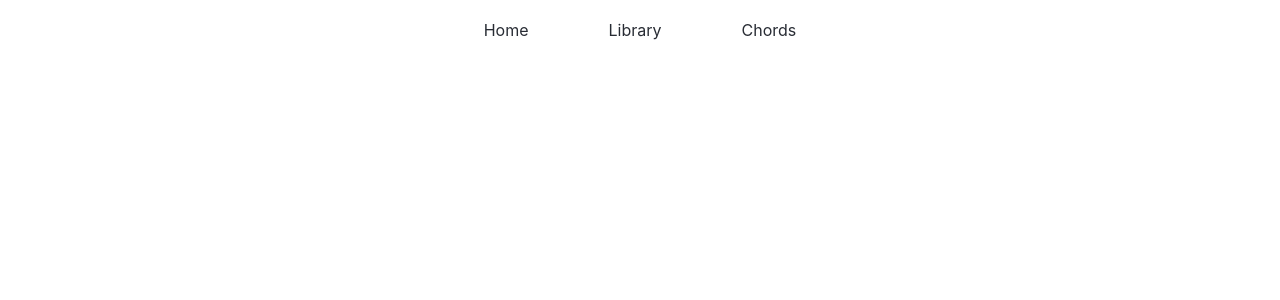
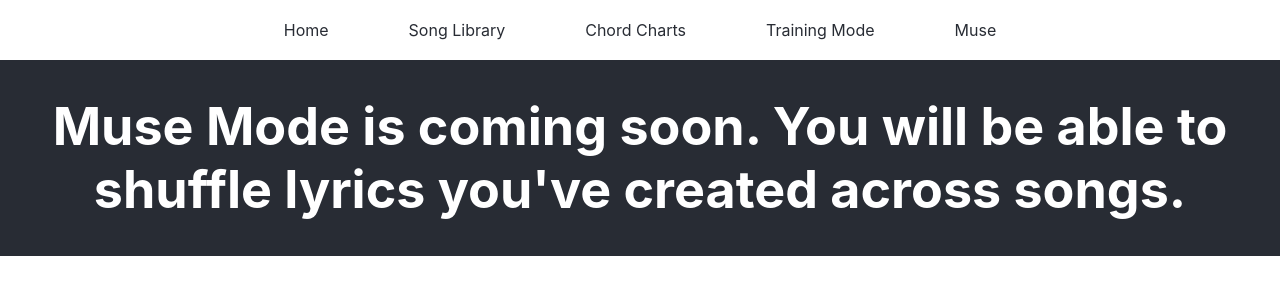
Before and after one commit to allisonkadel/musicality, a React (Create React App) app in the folder musicality-client/: page /muse in a window 1280 px wide. Shown: the top 300 px of the page. Built offline with nearby package versions, Linux system fonts and the light colour scheme.

Commit message:
create components Training and Muse and add react router Links to navbar

```diff
--- a/musicality-client/src/components/ChordChart.js
+++ b/musicality-client/src/components/ChordChart.js
@@ -1,6 +1,6 @@
 import React from 'react';
 
-const Home = () => {
+const ChordChart = () => {
     return(
         <div className='App-header'>
             <h1>Chord Chart images will go here.</h1>
@@ -8,4 +8,4 @@ const Home = () => {
     )
 }
 
-export default Home;
+export default ChordChart;
--- /dev/null
+++ b/musicality-client/src/components/Musee.js
@@ -0,0 +1,11 @@
+import React from 'react';
+
+const Muse = () => {
+    return(
+        <div className='App-header'>
+            <h1>Muse Mode is coming soon. You will be able to shuffle lyrics you've created across songs.</h1>
+        </div>
+    )
+}
+
+export default Muse;
--- a/musicality-client/src/components/NavBar.js
+++ b/musicality-client/src/components/NavBar.js
@@ -5,6 +5,8 @@ import './NavBar.css'
 // Import Presentational Components
 import Home from './Home';
 import ChordChart from './ChordChart';
+import Training from './Training';
+import Muse from './Musee';
 
 // Import Container Component
 import SongsContainer from '../containers/SongsContainer';
@@ -16,14 +18,19 @@ const NavBar = () => {
             <div >
                 <nav className='Nav-bar'>
                     <NavLink className='Nav-link' to='/'>Home</NavLink>
-                    <NavLink className='Nav-link' to='/library'>Library</NavLink>
-                    <NavLink className='Nav-link' to='/chords'>Chords</NavLink>
+                    <NavLink className='Nav-link' to='/songs'>Song Library</NavLink>
+                    <NavLink className='Nav-link' to='/chords'>Chord Charts</NavLink>
+                    <NavLink className='Nav-link' to='/training'>Training Mode</NavLink>
+                    <NavLink className='Nav-link' to='/muse'>Muse</NavLink>
                 </nav>
             </div>
             <div>
                 <Route exact path='/' component={Home}/>
-                <Route path='/library' component={SongsContainer}/>
+                <Route path='/songs' component={SongsContainer}/>
                 <Route path='/chords' component={ChordChart}/>
+                <Route path='/training' component={Training}/>
+                <Route path='/muse' component={Muse}/>
+
             </div>
         </div>
     )
--- /dev/null
+++ b/musicality-client/src/components/Training.js
@@ -0,0 +1,11 @@
+import React from 'react';
+
+const Training = () => {
+    return(
+        <div className='App-header'>
+            <h1>Training Mode is coming soon...</h1>
+        </div>
+    )
+}
+
+export default Training;
```
